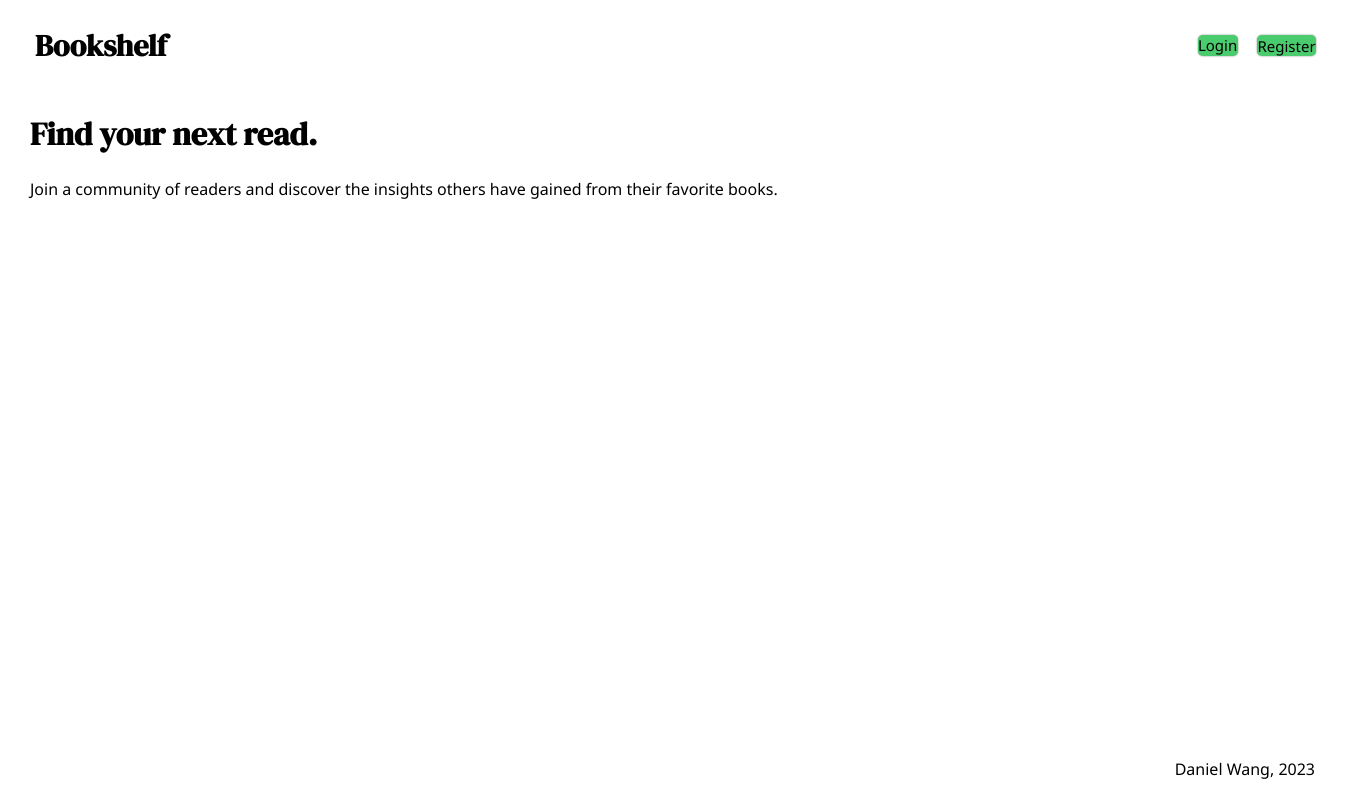
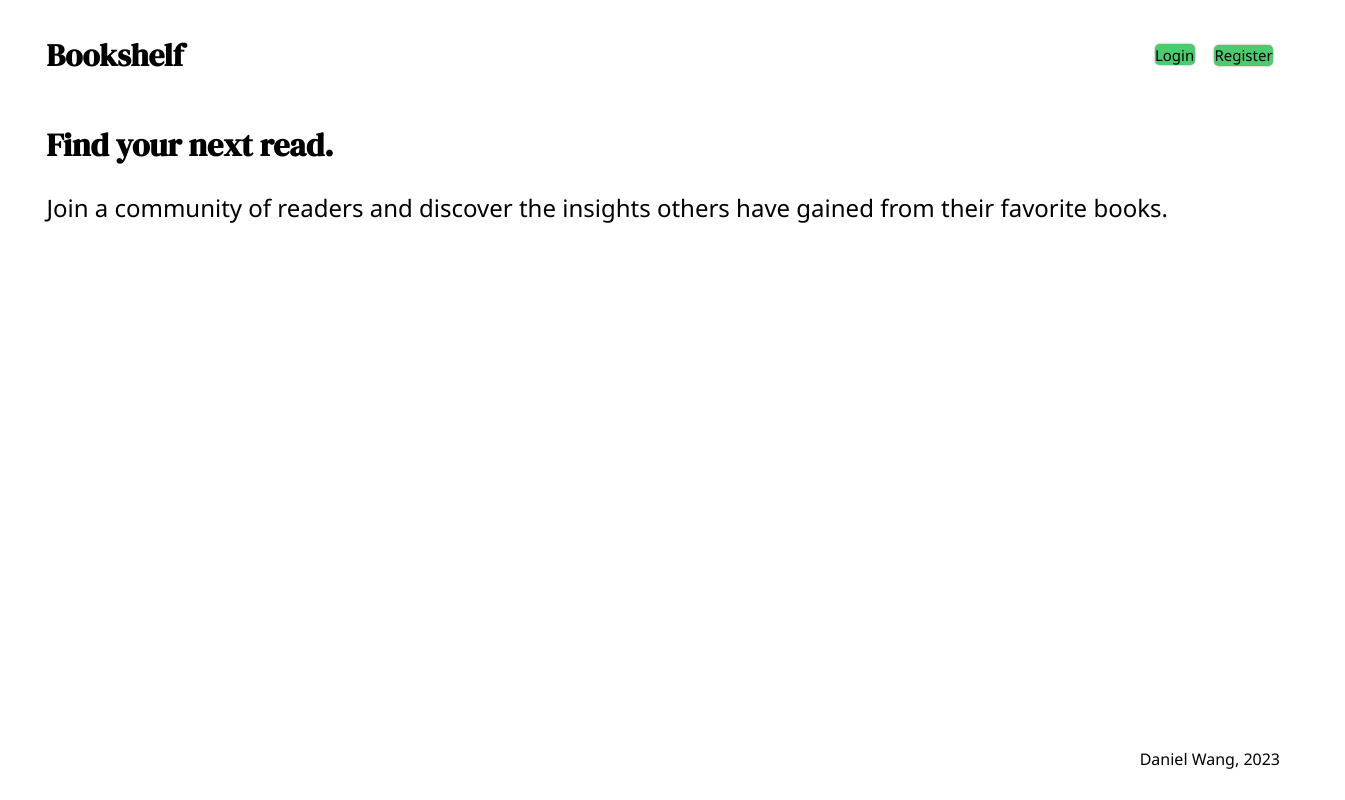
Before and after one commit to daedaldan/bookshelf, a React (Create React App) app: page / in a window 1280 px wide. Shown: the whole page, 1345 px wide, since content can reach past the window. Built offline with nearby package versions, Linux system fonts and the light colour scheme.

Commit message:
Fix navbar overflow

```diff
--- a/src/App.css
+++ b/src/App.css
@@ -15,17 +15,17 @@ p {
 }
 
 body {
-    width: 100%;
 	height: 100%;
-    margin: 0 0 0 30px;
+    padding-left: 3%;
 	overflow-x: hidden;
+    box-sizing: border-box;
 }
 
 body :not(h1, h2, h3) {
     font-family: 'Noto Sans', Helvetica, Arial;
 }
 
-/* LandingPage */
+/* Landing Page */
 @media (max-width: 767px) {
     #landing-page {
         text-align: center;
@@ -33,20 +33,17 @@ body :not(h1, h2, h3) {
 }
 
 #landing-page-heading {
-    size: 1px;
+    font-size: 200%;
 }
 
 #landing-page-text {
-
+    font-size: 150%;
 }
 
 /* Navbar */
 @media (max-width: 767px) {
     nav {
         width: 100%;
-		margin-left: -30px;
-		padding: 10px 30px 0 30px;
-
 		display: flex;
 		flex-direction: column;
 		align-items: center;
@@ -67,9 +64,7 @@ body :not(h1, h2, h3) {
 @media (min-width: 767px) {
 	nav {
 		width: 100%;
-        margin-left: -30px;
-		padding: 0 30px 0 35px;
-
+		padding-right: 30px;
 		display: flex;
         align-items: center;
 		justify-content: space-between;
@@ -82,7 +77,7 @@ body :not(h1, h2, h3) {
 }
 
 #logo {
-	font-size: 20px;
+	font-size: 130%;
     color: black;
     text-decoration: none;
 }
@@ -92,7 +87,6 @@ body :not(h1, h2, h3) {
     margin: 0;
   	padding: 0;
 }
-
 
 /* Forms and Modals */
 form {
@@ -312,6 +306,7 @@ footer {
   left: 0;
   right: 0;
   width: 100%;
-  padding: 20px 30px 20px 35px;
+  padding-bottom: 30px;
+    padding-right: 30px;
   text-align: right;
 }
```
